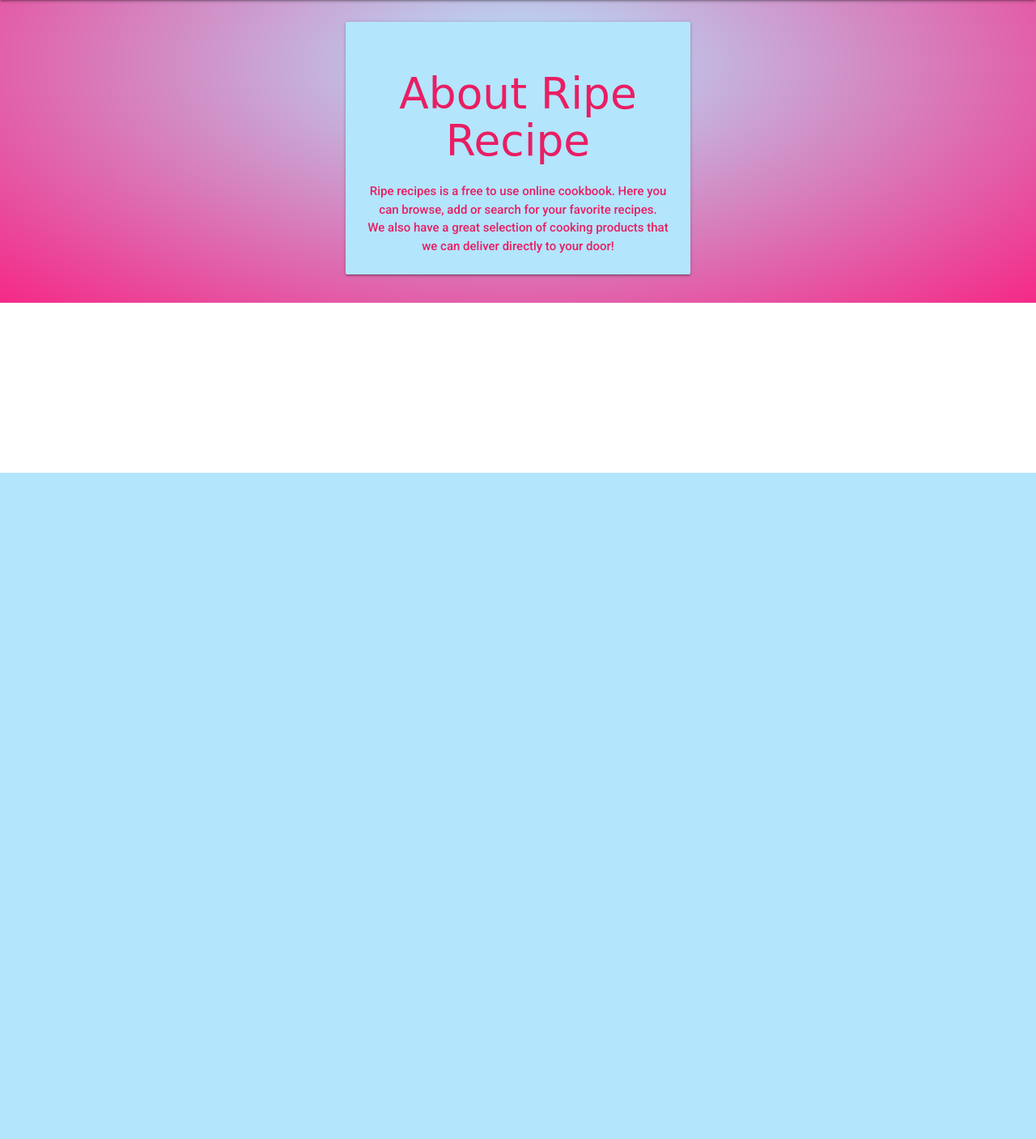
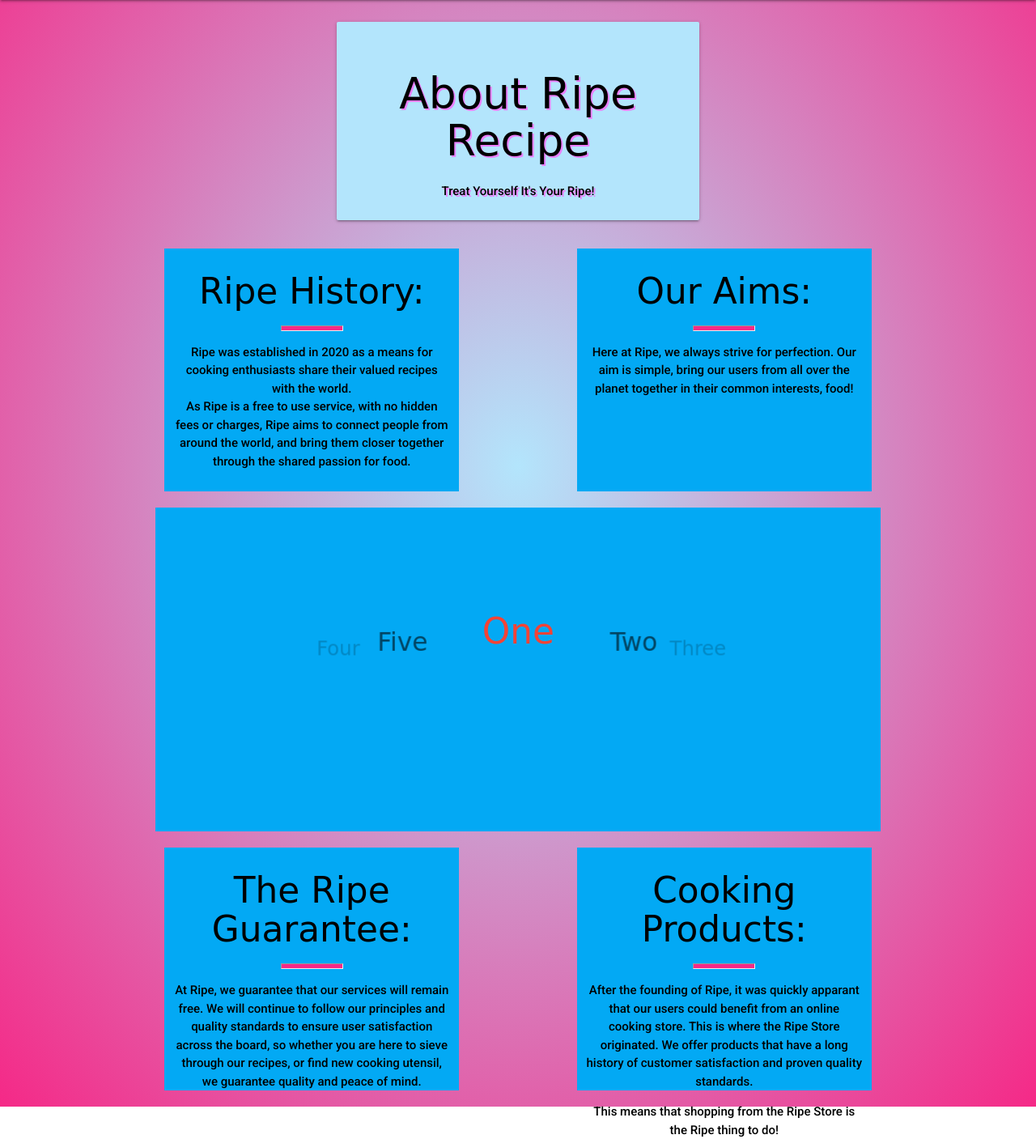
Before and after one commit to J-O-B/ripe-recipe, a Flask app: page /about in a window 1280 px wide. Shown: the part 216-1623 px from the top of the page at 81% size. Before the commit the page ends 800 px from the top, so only its background shows below. Run offline with Flask 2, Linux system fonts and the light colour scheme; some libraries are stand-ins or nearby versions; some web fonts are replaced.

Commit message:
added basic about page with some text and carousel, no styling

```diff
--- a/static/css/style.css
+++ b/static/css/style.css
@@ -169,3 +169,10 @@ img{
 .product-card{
     margin-top:50px;
 }
+
+
+/*---------------------------------------------------------------------------------------- About Page */
+
+.about-card{
+    height:300px;
+}
--- a/static/js/script.js
+++ b/static/js/script.js
@@ -1,6 +1,11 @@
 // Materialize Required JavaScript
 $(document).ready(function(){
+    // Side Navbar
     $('.sidenav').sidenav();
+    // Time Picker In Forms
     $('.timepicker').timepicker();
+    // Select Function In Forms
     $('select').formSelect();
+    // Carousel Functionality
+    $('.carousel').carousel();
   });
--- a/templates/about.html
+++ b/templates/about.html
@@ -3,13 +3,67 @@
 
 
         <div class="row center-align">
-            <div class="col s12 m6 offset-m3 center-align">
-                <div class="card light-blue lighten-4">
-                    <div class="card-content pink-text">
-                        <h2>About Ripe Recipe</h2>
-                        <p><strong>Ripe recipes is a free to use online cookbook. Here you can browse, add or search for your favorite recipes.</strong></p>
-                        <p><strong>We also have a great selection of cooking products that we can deliver directly to your door!</strong></p>
-                    </div>
+            <div class="col s12 m6 offset-m3 center-align card light-blue lighten-4">
+                <div class="card-content black-text text-shadow">
+                    <h2>About Ripe Recipe</h2>
+                    <p>Treat Yourself <strong>It's Your Ripe!</strong></p>
+                </div>
+            </div>
+        </div>
+
+        <div class="row">
+            <div class="col s12">
+                <div class="col s12 m5 center-align light-blue about-card">
+                    <h3>Ripe History:</h3>
+                    <hr class="custom-short-div">
+                    <p>
+                        Ripe was established in 2020 as a means for cooking enthusiasts share their valued recipes with the world.<br>
+                        As Ripe is a free to use service, with no hidden fees or charges, Ripe aims to connect people from around the world, and
+                        bring them closer together through the shared passion for food.
+                    </p>
+                </div>
+                <div class="col s12 m5 offset-m2 center-align light-blue about-card">
+                    <h3>Our Aims:</h3>
+                    <hr class="custom-short-div">
+                    <p>
+                        Here at Ripe, we always strive for perfection. Our aim is simple, bring our users from all over the planet together in their
+                        common interests, food!
+                    </p>
+                </div>
+            </div>
+        </div>
+        <div class="row">
+            <div class="col s12 m12 center-align light-blue">
+                <div class="carousel s12 m12">
+                    <h3 class="carousel-item red-text">One</h3>
+                    <h3 class="carousel-item">Two</h3>
+                    <h3 class="carousel-item">Three</h3>
+                    <h3 class="carousel-item">Four</h3>
+                    <h3 class="carousel-item">Five</h3>
+                </div>
+            </div>
+        </div>
+        <div class="row">
+            <div class="col s12 about-card">
+                <div class="col s12 m5 center-align light-blue about-card">
+                    <h3>The Ripe Guarantee:</h3>
+                    <hr class="custom-short-div">
+                    <p>
+                        At Ripe, we guarantee that our services will remain free. We will continue to follow our principles and quality standards
+                        to ensure user satisfaction across the board, so whether you are here to sieve through our recipes, or find new cooking utensil, we
+                        guarantee quality and peace of mind.
+                    </p>
+                </div>
+                <div class="col s12 m5 offset-m2 center-align light-blue about-card">
+                    <h3>Cooking Products:</h3>
+                    <hr class="custom-short-div">
+                    <p>
+                        After the founding of Ripe, it was quickly apparant that our users could benefit from an online cooking store. This is
+                        where the Ripe Store originated. We offer products that have a long history of customer satisfaction and proven quality standards.
+                    </p>
+                    <p>
+                        This means that shopping from the Ripe Store is the Ripe thing to do!
+                    </p>
                 </div>
             </div>
         </div>
```
